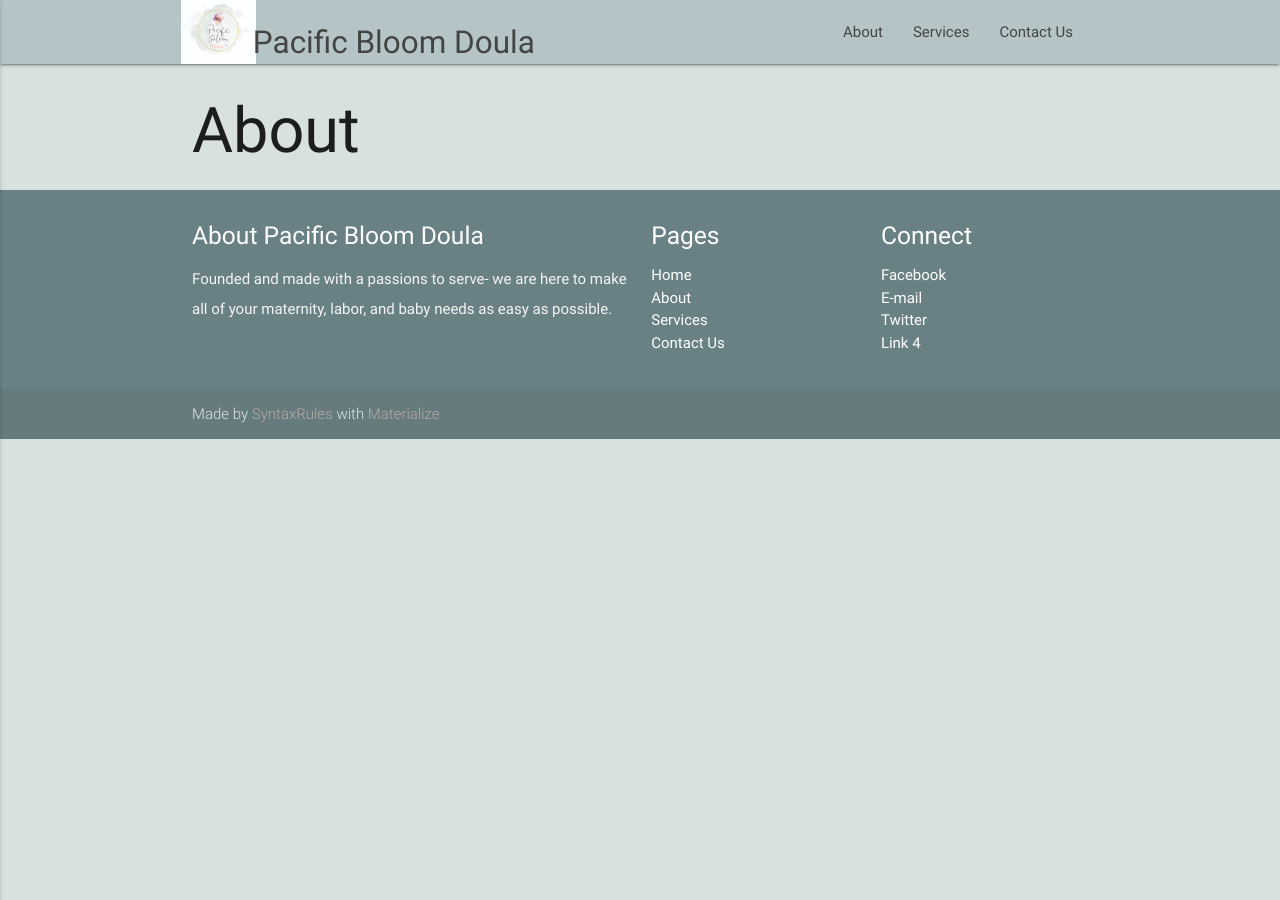
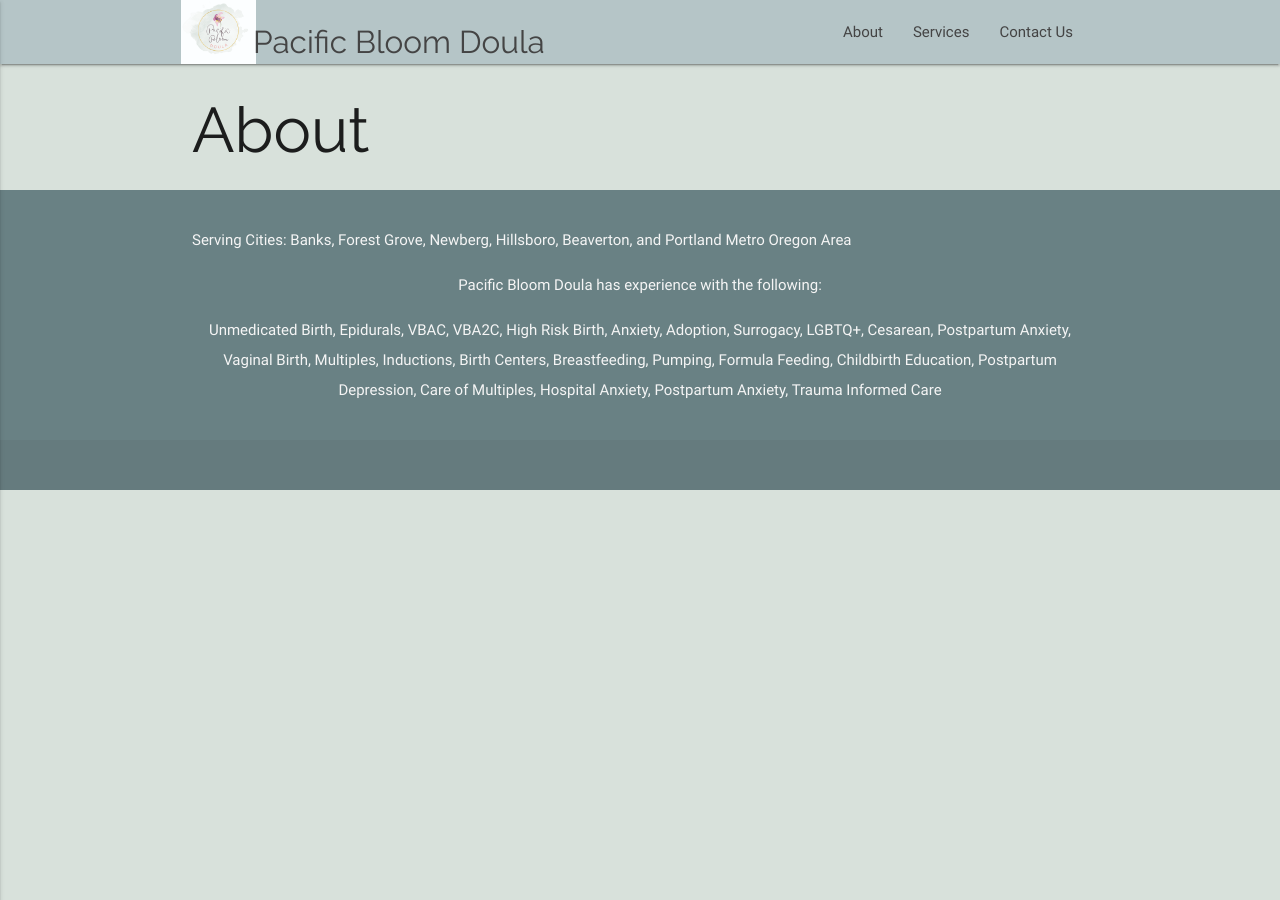
Before and after one commit to SyntaxRules/pacificbloomdoula, a Jekyll site: the page built from about.html, in a window 1280 px wide. Built offline with Jekyll 4.4.1, drawn with Linux system fonts in a browser that asks for light colours; nearby versions of some CDN libraries.

Commit message:
add some new pictures, pages and text

```diff
--- a/404.html
+++ b/404.html
@@ -2,8 +2,8 @@
 layout: default
 ---
 <div class="container">
-  <h1>404</h1>
+  <h1>Page not found</h1>
 
-  <p><strong>Page not found :(</strong></p>
   <p>The requested page could not be found.</p>
+  <p><a href="/">Return Home</a> </p>
 </div>
--- a/_includes/footer.html
+++ b/_includes/footer.html
@@ -1,13 +1,16 @@
 <footer class="page-footer theme-dark">
   <div class="container">
     <div class="row">
-      <div class="col l6 s12">
-        <h5 class="white-text">About Pacific Bloom Doula</h5>
-        <p class="grey-text text-lighten-4">Founded and made with a passions to serve- we are here to make all of your maternity, labor, and baby needs as easy as possible.</p>
+      <div class="col l12 s12">
+        <!-- <h5 class="white-text"></h5> -->
+        <!-- <p class="grey-text text-lighten-4">Founded and made with a passions to serve- we are here to make all of your maternity, labor, and baby needs as easy as possible.</p> -->
+        <p class="grey-text text-lighten-4">Serving Cities: Banks, Forest Grove, Newberg, Hillsboro, Beaverton, and Portland Metro Oregon Area</p>
+        <p class="grey-text text-lighten-4 center">Pacific Bloom Doula has experience with the following:</p>
+        <p class="grey-text text-lighten-4 center">Unmedicated Birth, Epidurals, VBAC, VBA2C, High Risk Birth, Anxiety, Adoption, Surrogacy, LGBTQ+, Cesarean, Postpartum Anxiety, Vaginal Birth, Multiples, Inductions, Birth Centers, Breastfeeding, Pumping, Formula Feeding, Childbirth Education, Postpartum Depression, Care of Multiples, Hospital Anxiety, Postpartum Anxiety, Trauma Informed Care</p>
 
 
       </div>
-      <div class="col l3 s12">
+      <!-- <div class="col l3 s12">
         <h5 class="white-text">Pages</h5>
         <ul>
           <li><a class="white-text" href="#!">Home</a></li>
@@ -15,8 +18,8 @@
           <li><a class="white-text" href="#!">Services</a></li>
           <li><a class="white-text" href="#!">Contact Us</a></li>
         </ul>
-      </div>
-      <div class="col l3 s12">
+      </div> -->
+      <!-- <div class="col l12 s12">
         <h5 class="white-text">Connect</h5>
         <ul>
           <li><a class="white-text" href="https://www.facebook.com/pacificbloomdoula/">Facebook</a></li>
@@ -24,12 +27,12 @@
           <li><a class="white-text" href="#!">Twitter</a></li>
           <li><a class="white-text" href="#!">Link 4</a></li>
         </ul>
-      </div>
+      </div> -->
     </div>
   </div>
   <div class="footer-copyright">
-    <div class="container">
-    Made by <a class="brown-text text-lighten-3" href="https://github.com/SyntaxRules">SyntaxRules</a> with <a class="brown-text text-lighten-3" href="http://materializecss.com">Materialize</a>
-    </div>
+    <!-- <div class="container"> -->
+    <!-- Made by <a class="brown-text text-lighten-3" href="https://github.com/SyntaxRules">SyntaxRules</a> with <a class="brown-text text-lighten-3" href="http://materializecss.com">Materialize</a> -->
+    <!-- </div> -->
   </div>
 </footer>
--- a/_layouts/default.html
+++ b/_layouts/default.html
@@ -11,6 +11,8 @@
   </title>
 
   <!-- CSS  -->
+  <link rel="stylesheet" href="https://fonts.googleapis.com/css?family=Raleway">
+  <link rel="stylesheet" href="https://fonts.googleapis.com/css?family=Dancing Script">
   <link href="https://fonts.googleapis.com/icon?family=Material+Icons" rel="stylesheet">
   <link href="css/materialize.css" type="text/css" rel="stylesheet" media="screen,projection"/>
   <link href="css/style.css" type="text/css" rel="stylesheet" media="screen,projection"/>
--- a/css/style.css
+++ b/css/style.css
@@ -5,6 +5,21 @@
  *
  * Made By MaterializeCSS.com
  */
+/*
+ @font-face {
+  font-family: raleway;
+  src: url(fonts/Raleway/Raleway-VariableFont_wght.ttf);
+} */
+
+ h1 {
+  font-family: 'Raleway', serif;
+ }
+ .brand-logo {
+  font-family: 'Raleway', serif;
+ }
+ h2 {
+   font-family: 'Dancing Script', serif;
+ }
 
 .theme-accent-text {
   color: #FB6A64;
@@ -96,3 +111,11 @@
 footer.page-footer {
   margin: 0;
 }
+
+.bullet-list {
+  padding-left: 3em !important;
+}
+
+.bullet-list li {
+  list-style-type: disc !important;
+}
--- a/services.html
+++ b/services.html
@@ -5,3 +5,4 @@
 <div class="container">
   <h1>Services</h1>
 </div>
+{% include services.html %}
```
Also changed, not shown: index.html (+9 -42 lines), Gemfile.lock.
